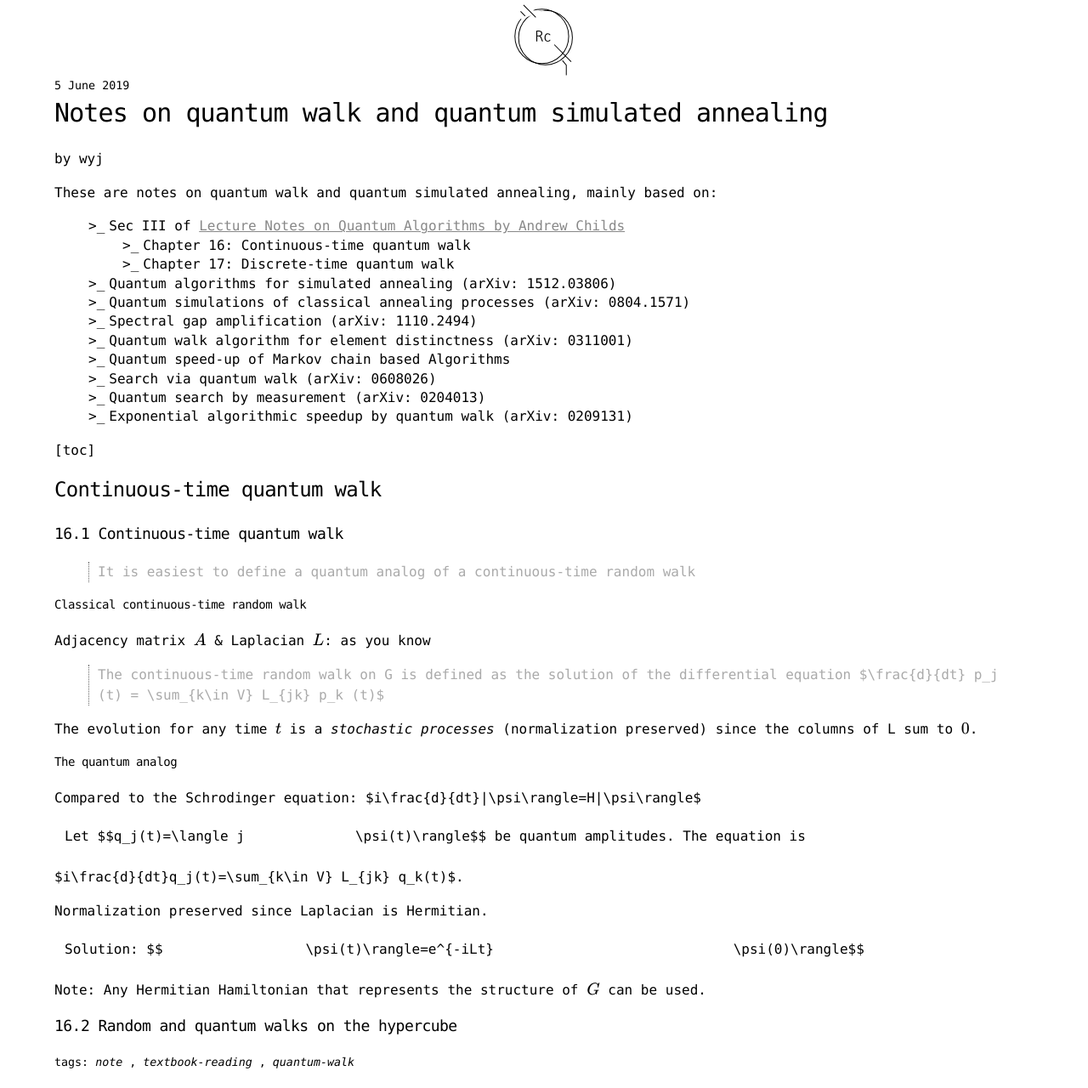
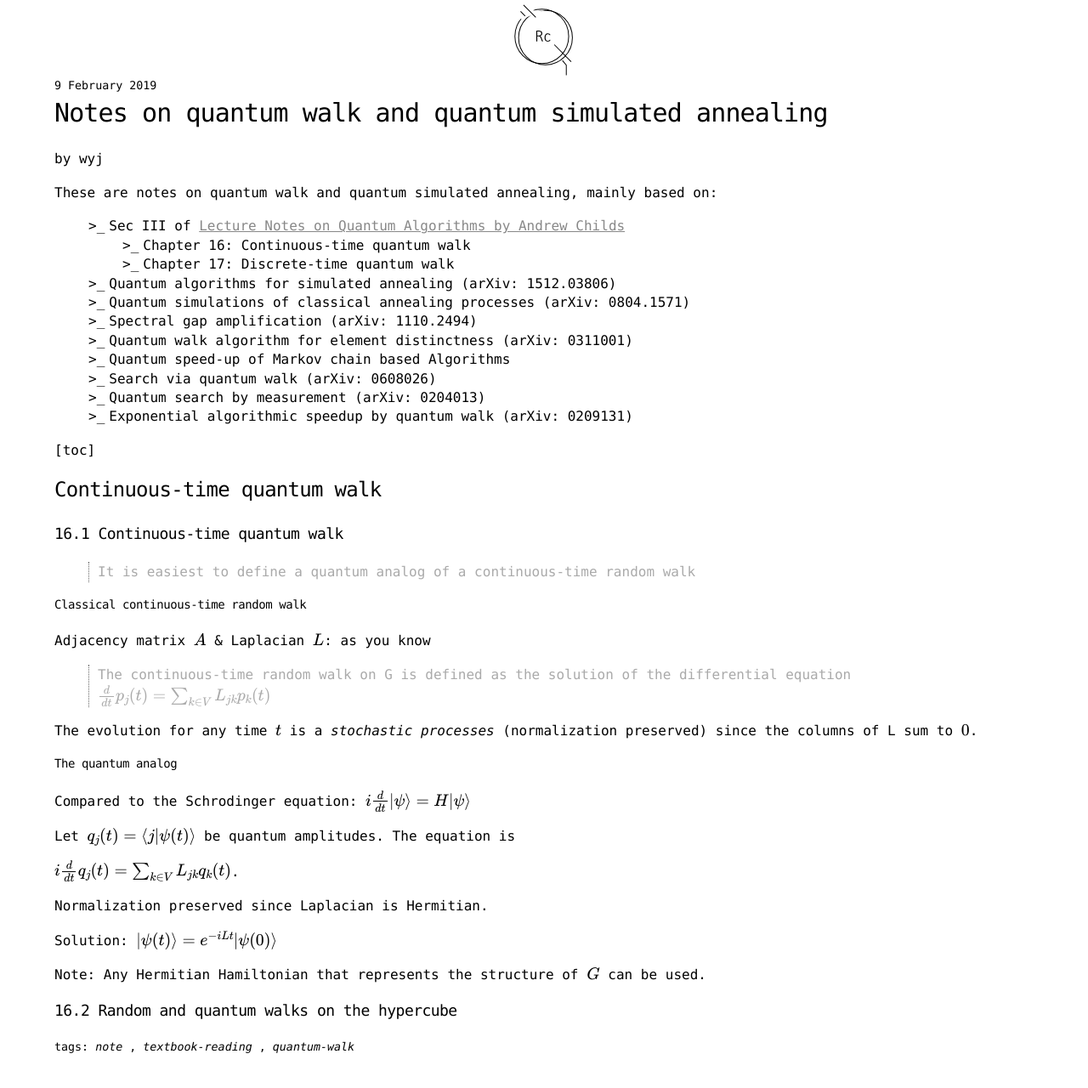
Before and after one commit to Raycosine/raycosine.github.io, a Jekyll site: the page built from _posts/2020-06-05-Notes-on-quantum-walk-and-quantum-simulated-annealing.markdown, in a window 1280 px wide. Shown: the whole page at 85% size. Built offline with Jekyll 4.4.1, drawn with Linux system fonts in a browser that asks for light colours; formulas are drawn with MathJax 3.

Commit message:
1st edition
update formula code

```diff
--- a/_posts/2020-06-05-Notes-on-quantum-walk-and-quantum-simulated-annealing.markdown
+++ b/_posts/2020-06-05-Notes-on-quantum-walk-and-quantum-simulated-annealing.markdown
@@ -31,26 +31,26 @@ These are notes on quantum walk and quantum simulated annealing, mainly based on
 > It is easiest to define a quantum analog of a continuous-time random walk
 
 #### Classical continuous-time random walk
-Adjacency matrix $$A$$ & Laplacian $$L$$: as you know
+Adjacency matrix \\(A\\) & Laplacian \\(L\\): as you know
 
 > The continuous-time random walk on G is defined as the solution of the differential equation
-$\frac{d}{dt} p_j (t) = \sum_{k\in V} L_{jk} p_k (t)$
+\\(\frac{d}{dt} p_j (t) = \sum_{k\in V} L_{jk} p_k (t)\\)
 
-The evolution for any time $$t$$ is a *stochastic processes* (normalization preserved) since the columns of L sum to $$0$$.
+The evolution for any time \\(t\\) is a *stochastic processes* (normalization preserved) since the columns of L sum to \\(0\\).
 
 #### The quantum analog
 
 Compared to the Schrodinger equation:
-$i\frac{d}{dt}|\psi\rangle=H|\psi\rangle$
+\\(i\frac{d}{dt}\|\psi\rangle=H\|\psi\rangle\\)
 
-Let $$q_j(t)=\langle j|\psi(t)\rangle$$ be quantum amplitudes. The equation is
+Let \\(q_j(t)=\langle j\|\psi(t)\rangle\\) be quantum amplitudes. The equation is
 
-$i\frac{d}{dt}q_j(t)=\sum_{k\in V} L_{jk} q_k(t)$.
+\\(i\frac{d}{dt}q_j(t)=\sum_{k\in V} L_{jk} q_k(t)\\).
 
 Normalization preserved since Laplacian is Hermitian.
 
-Solution: $$|\psi(t)\rangle=e^{-iLt} |\psi(0)\rangle$$
+Solution: \\(\|\psi(t)\rangle=e^{-iLt} \|\psi(0)\rangle\\)
 
-Note: Any Hermitian Hamiltonian that represents the structure of $$G$$ can be used.
+Note: Any Hermitian Hamiltonian that represents the structure of \\(G\\) can be used.
 
 ### 16.2 Random and quantum walks on the hypercube
```
Also changed, not shown: other parts of _posts/2020-06-05-Notes-on-quantum-walk-and-quantum-simulated-annealing.markdown (+1 -1 lines).
